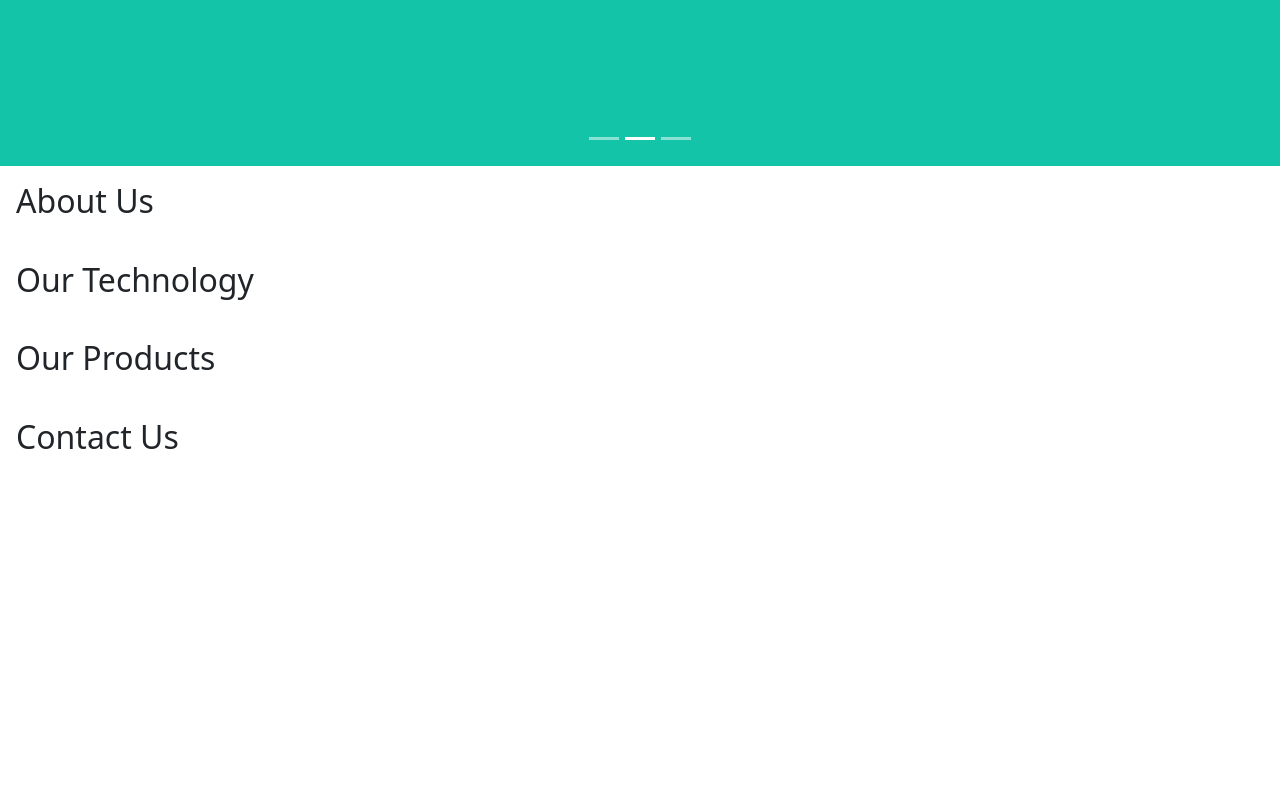
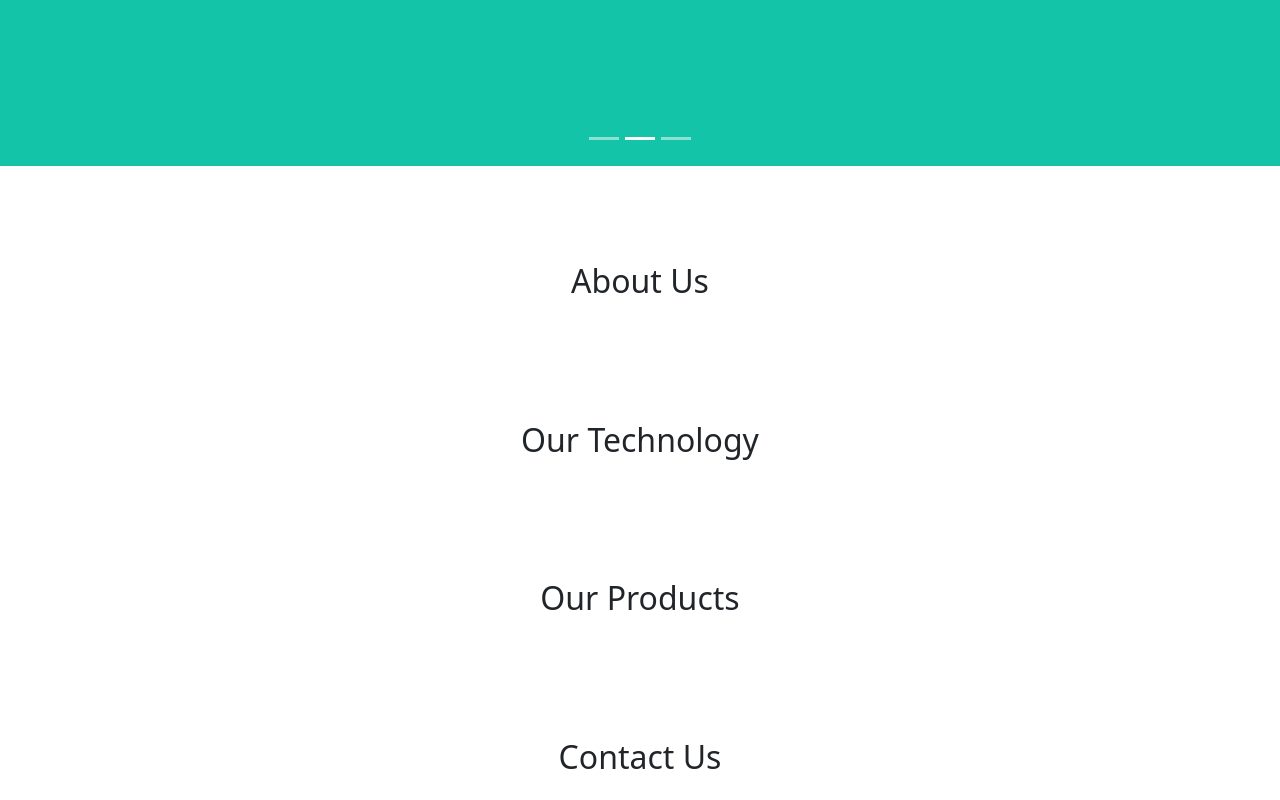
Before and after one commit to Gordon-coder/robozyme, a React (Vite) app: page / in a window 1280 px wide. Shown: the part 645-1445 px from the top of the page. Before the commit the page ends 1125 px from the top, so only its background shows below. Built offline with nearby package versions, Linux system fonts and the light colour scheme.

Commit message:
Restructure

```diff
--- a/src/App.tsx
+++ b/src/App.tsx
@@ -2,35 +2,30 @@ import placeholder_1 from "./assets/placeholder_1.png";
 import placeholder_2 from "./assets/placeholder_2.png";
 import placeholder_3 from "./assets/placeholder_3.png";
 import Carousel from "react-bootstrap/Carousel";
-import Nav from "./components/nav";
+import Nav from "./components/Nav.tsx";
+import About from "./components/About.tsx";
+import Tech from "./components/Tech.tsx";
+import Product from "./components/Product.tsx";
+import Contact from "./components/Contact.tsx";
 
 function App() {
   return (
     <>
       <Nav />
-      <div style={{ marginTop: 80 }}>
       <div id="top">
+        <div style={{ paddingTop: 80 }}></div>
         <Carousel>
           {[placeholder_1, placeholder_2, placeholder_3].map((image) => (
-              <Carousel.Item>
+            <Carousel.Item key={image}>
               <img src={image} className="w-100" />
             </Carousel.Item>
           ))}
         </Carousel>
       </div>
-        <div id="about" className="p-3">
-          <h2>About Us</h2>
-        </div>
-        <div id="tech" className="p-3">
-          <h2>Our Technology</h2>
-        </div>
-        <div id="product" className="p-3">
-          <h2>Our Products</h2>
-        </div>
-        <div id="contact" className="p-3">
-          <h2>Contact Us</h2>
-        </div>
-      </div>
+      <About />
+      <Tech />
+      <Product />
+      <Contact />
     </>
   );
 }
--- /dev/null
+++ b/src/components/About.tsx
@@ -0,0 +1,13 @@
+function About() {
+    return (
+        <>
+        <div id="about" className="p-3">
+        <div style={{ paddingTop: 80 }}></div>
+        <h2 className="text-center">About Us</h2>
+
+      </div>
+        </>
+    )
+}
+
+export default About
--- /dev/null
+++ b/src/components/Contact.tsx
@@ -0,0 +1,13 @@
+function Contact() {
+    return (
+        <>
+        <div id="contact" className="p-3">
+        <div style={{ paddingTop: 80 }}></div>
+        <h2 className="text-center">Contact Us</h2>
+
+      </div>
+        </>
+    )
+}
+
+export default Contact
--- a/src/components/Nav.tsx
+++ b/src/components/Nav.tsx
@@ -1,6 +1,6 @@
-import logo from "./assets/logo.png";
 import "bootstrap/dist/css/bootstrap.css";
 import ScrollSpy from "react-scrollspy-navigation";
+import logo from "../assets/logo.png"
 
 function Nav() {
     return (
--- /dev/null
+++ b/src/components/Product.tsx
@@ -0,0 +1,13 @@
+function Product() {
+    return (
+        <>
+        <div id="about" className="p-3">
+        <div style={{ paddingTop: 80 }}></div>
+        <h2 className="text-center">Our Products</h2>
+
+      </div>
+        </>
+    )
+}
+
+export default Product
--- /dev/null
+++ b/src/components/Tech.tsx
@@ -0,0 +1,13 @@
+function Tech() {
+    return (
+        <>
+        <div id="about" className="p-3">
+        <div style={{ paddingTop: 80 }}></div>
+        <h2 className="text-center">Our Technology</h2>
+
+      </div>
+        </>
+    )
+}
+
+export default Tech
```
Lines whose indentation alone changed are shown as unchanged.
